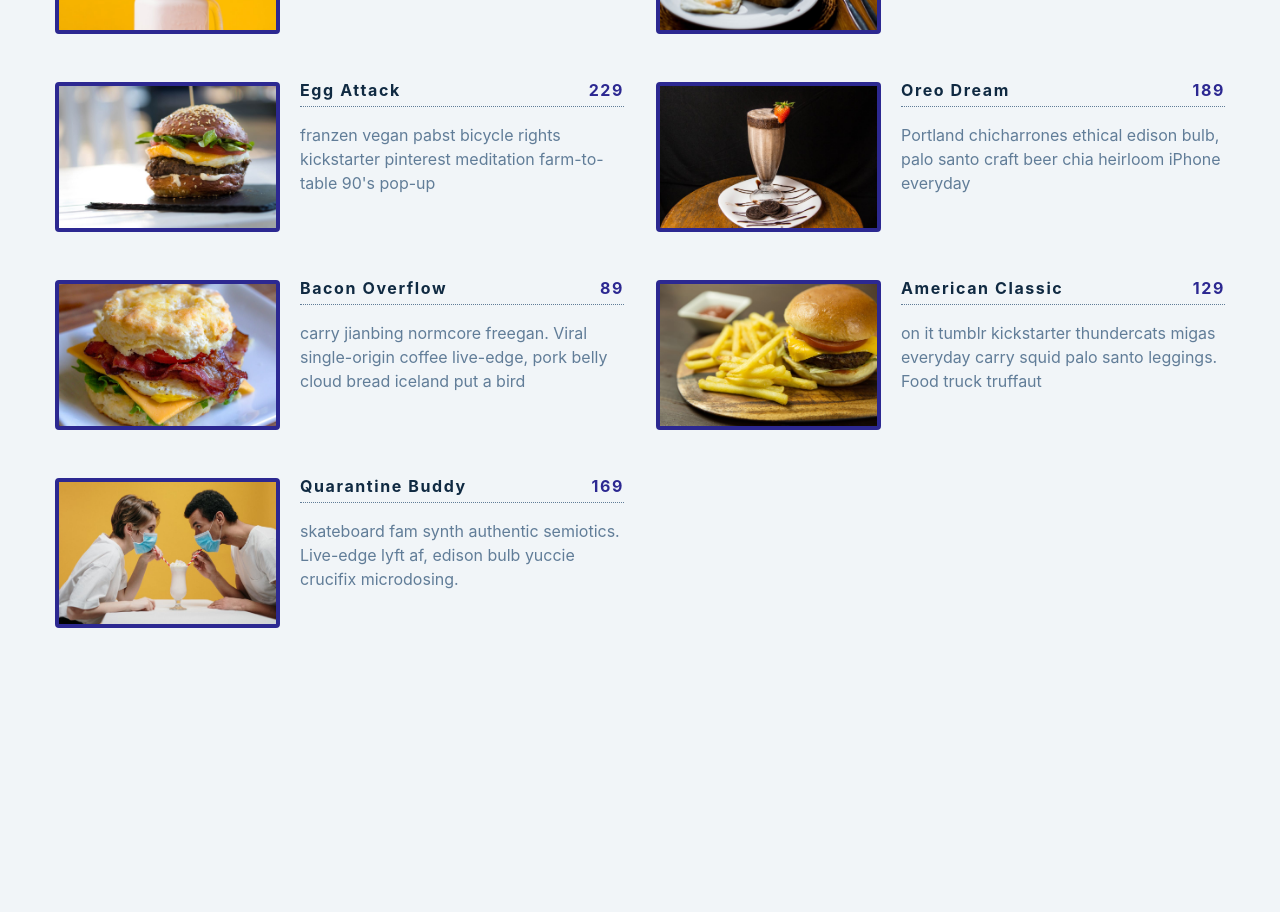
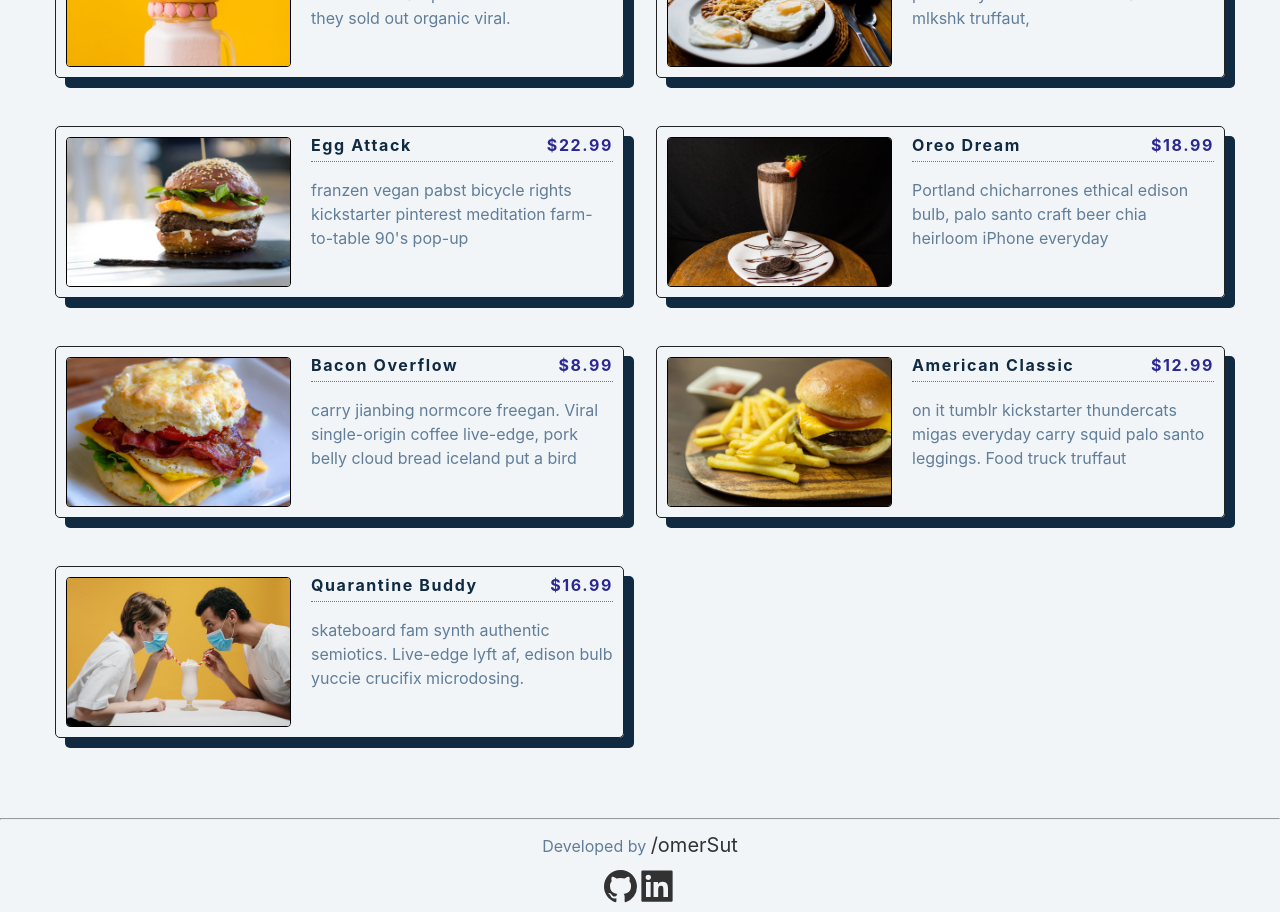
Before and after one commit to musxos/Mokka-kafe, a React (Create React App) app: page / in a window 1280 px wide. Shown: the part 600-1512 px from the top of the page. Before the commit the page ends 1308 px from the top, so only its background shows below. Built offline with nearby package versions, Linux system fonts and the light colour scheme.

Commit message:
card change

```diff
--- a/src/App.js
+++ b/src/App.js
@@ -2,6 +2,7 @@ import Category from "./components/Category";
 import Menu from "./components/Menu";
 import items from "./db/data";
 import { useState } from "react";
+import Footer from "./components/footer/Footer";
 
 const allCategories = ["all", ...new Set(items.map((item) => item.category))];
 function App() {
@@ -26,6 +27,7 @@ function App() {
         <Category categories={categories} filterItems={filterItems} />
         <Menu items={menuItems} />
       </section>
+      <Footer />
     </main>
   );
 }
--- a/src/components/Menu.js
+++ b/src/components/Menu.js
@@ -8,8 +8,8 @@ function Menu({ items }) {
             <img src={img} alt={title} className="photo" />
             <div className="item-info">
               <header>
-                <h4>{title}</h4>
-                <h4 className="price">{Math.floor(price * 10)}</h4>
+                <h4>{title} </h4>
+                <h4 className="price">${price}</h4>
               </header>
               <p className="item-text">{desc}</p>
             </div>
--- a/src/components/footer/Footer.js
+++ b/src/components/footer/Footer.js
@@ -5,6 +5,7 @@ import React from "react";
 function Footer() {
   return (
     <div>
+      <hr />
       <p
         style={{
           textAlign: "center",
--- a/src/index.css
+++ b/src/index.css
@@ -204,12 +204,19 @@ Menu
   display: grid;
   gap: 1rem 2rem;
   max-width: 25rem;
+  border: 1px solid #222;
+  border-radius: 5px;
+  padding: 10px;
+  box-shadow: 10px 10px;
+}
+.menu-item:hover {
+  transform: scale(1.02);
 }
 .photo {
   object-fit: cover;
   height: 200px;
   width: 100%;
-  border: 0.25rem solid #2c2891;
+  border: 0.05rem solid #000000;
   border-radius: var(--radius);
   display: block;
 }
```
